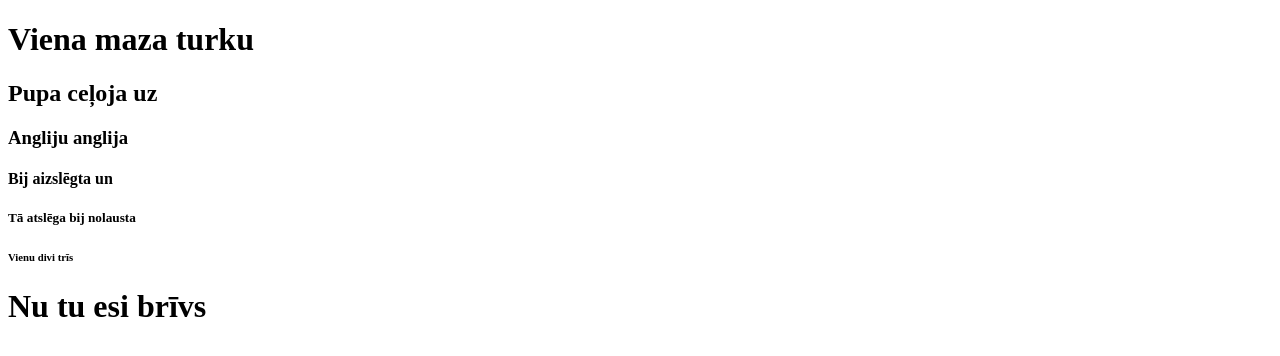
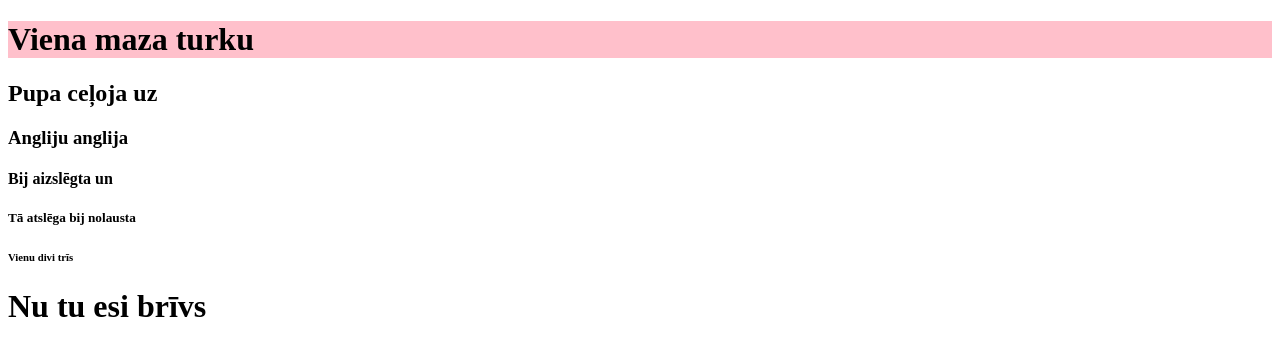
Before and after one commit to janisdatorium/w2bpage_style, a plain HTML site: page index.html in a window 1280 px wide. Drawn offline with Linux system fonts and the light colour scheme.

Commit message:
Update index.html

```diff
--- a/index.html
+++ b/index.html
@@ -6,7 +6,7 @@
 
 <body>
 
-<h1>Viena maza turku</h1>
+<h1 style="background-color:pink;">Viena maza turku</h1>
 <h2>Pupa ceļoja uz</h2>
 <h3>Angliju anglija</h3>
 <h4>Bij aizslēgta un</h4>
```
